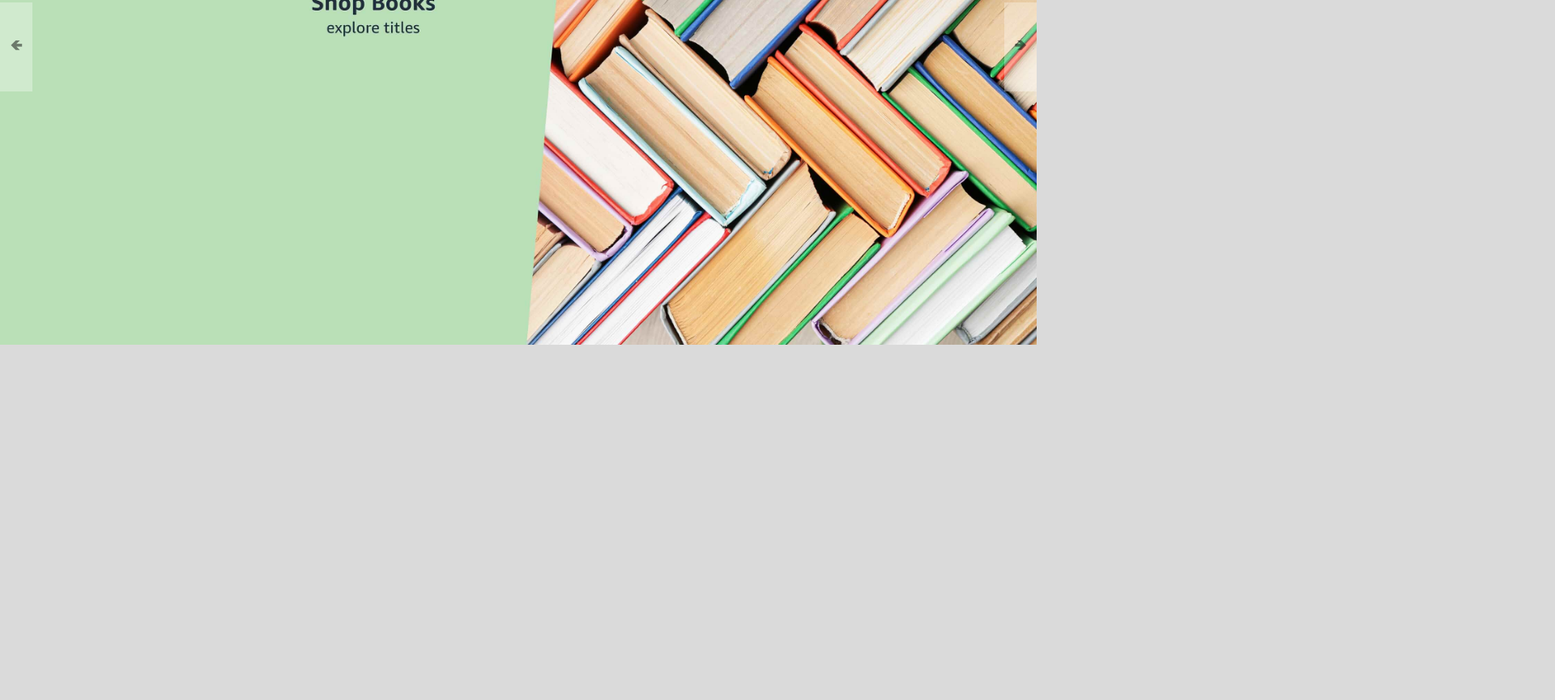
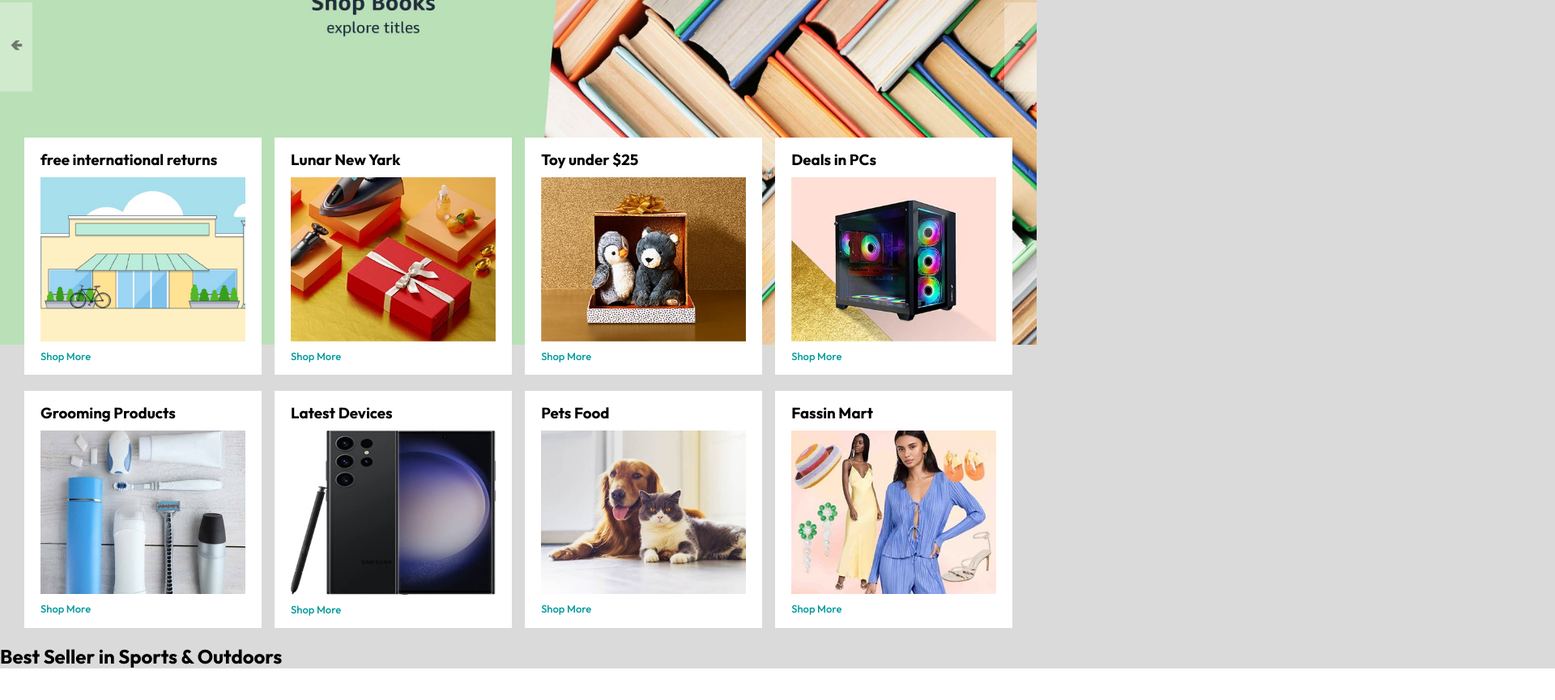
Before and after one commit to tausif754/Amazon-Clone, a plain HTML site: page index.html in a window 1280 px wide. Shown: the part 237-1102 px from the top of the page at 81% size, 1920 px wide, since content can reach past the window. Before the commit the page ends 800 px from the top, so only its background shows below. Drawn offline with Linux system fonts and the light colour scheme.

Commit message:
card items section done

```diff
--- a/index.html
+++ b/index.html
@@ -76,6 +76,69 @@
         <img src="assets/header6.jpg" class="header-img" alt="" />
       </ul>
     </div>
+
+    <!-- card items -->
+    <div class="box-row header-box">
+      <div class="box-col">
+        <h3>free international returns</h3>
+        <img src="assets/box1-1.jpg" alt="">
+        <a href="#">Shop More</a>
+      </div>
+      <div class="box-col">
+        <h3>Lunar New Yark</h3>
+        <img src="assets/box1-2.jpg" alt="">
+        <a href="#">Shop More</a>
+      </div>
+      <div class="box-col">
+        <h3>Toy under $25</h3>
+        <img src="assets/box1-3.jpg" alt="">
+        <a href="#">Shop More</a>
+      </div>
+      <div class="box-col">
+        <h3>Deals in PCs</h3>
+        <img src="assets/box1-4.jpg" alt="">
+        <a href="#">Shop More</a>
+      </div>
+    </div>
+    <!-- second row card item -->
+    <div class="box-row ">
+      <div class="box-col">
+        <h3>Grooming Products</h3>
+        <img src="assets/box2-1.jpg" alt="">
+        <a href="#">Shop More</a>
+      </div>
+      <div class="box-col">
+        <h3>Latest Devices</h3>
+        <img src="assets/box2-2.jpg" alt="">
+        <a href="#">Shop More</a>
+      </div>
+      <div class="box-col">
+        <h3>Pets Food</h3>
+        <img src="assets/box2-3.jpg" alt="">
+        <a href="#">Shop More</a>
+      </div>
+      <div class="box-col">
+        <h3>Fassin Mart</h3>
+        <img src="assets/box2-4.jpg" alt="">
+        <a href="#">Shop More</a>
+      </div>
+    </div>
+    <!-- product slider -->
+    <div class="product-slider">
+      <h2>Best Seller in Sports & Outdoors</h2>
+      <div class="products">
+        <img src="assets/product1-1.jpg" alt="">
+        <img src="assets/product1-2.jpg" alt="">
+        <img src="assets/product1-3.jpg" alt="">
+        <img src="assets/product1-4.jpg" alt="">
+        <img src="assets/product1-5.jpg" alt="">
+        <img src="assets/product1-6.jpg" alt="">
+        <img src="assets/product1-7.jpg" alt="">
+        <img src="assets/product1-8.jpg" alt="">
+        <img src="assets/product1-9.jpg" alt="">
+        <img src="assets/product1-10.jpg" alt="">
+      </div>
+    </div>
     <script src="script.js"></script>
   </body>
 </html>
--- a/style.css
+++ b/style.css
@@ -126,3 +126,30 @@ nav {
 .control-next {
   right: 0;
 }
+/* card items section */
+.box-row {
+  display: flex;
+  flex-wrap: wrap;
+  row-gap: 20px;
+  justify-content: space-between;
+  margin: 20px 30px;
+}
+.box-col {
+  display: flex;
+  flex-direction: column;
+  gap: 10px;
+  padding: 15px 20px;
+  background: #fff;
+  max-width: 24%;
+  min-height: 200px;
+  z-index: 1;
+}
+
+.box-col a {
+  font-size: 13px;
+  color: #009999;
+  font-weight: 500;
+}
+.header-box {
+  margin-top: -20vw;
+}
```
